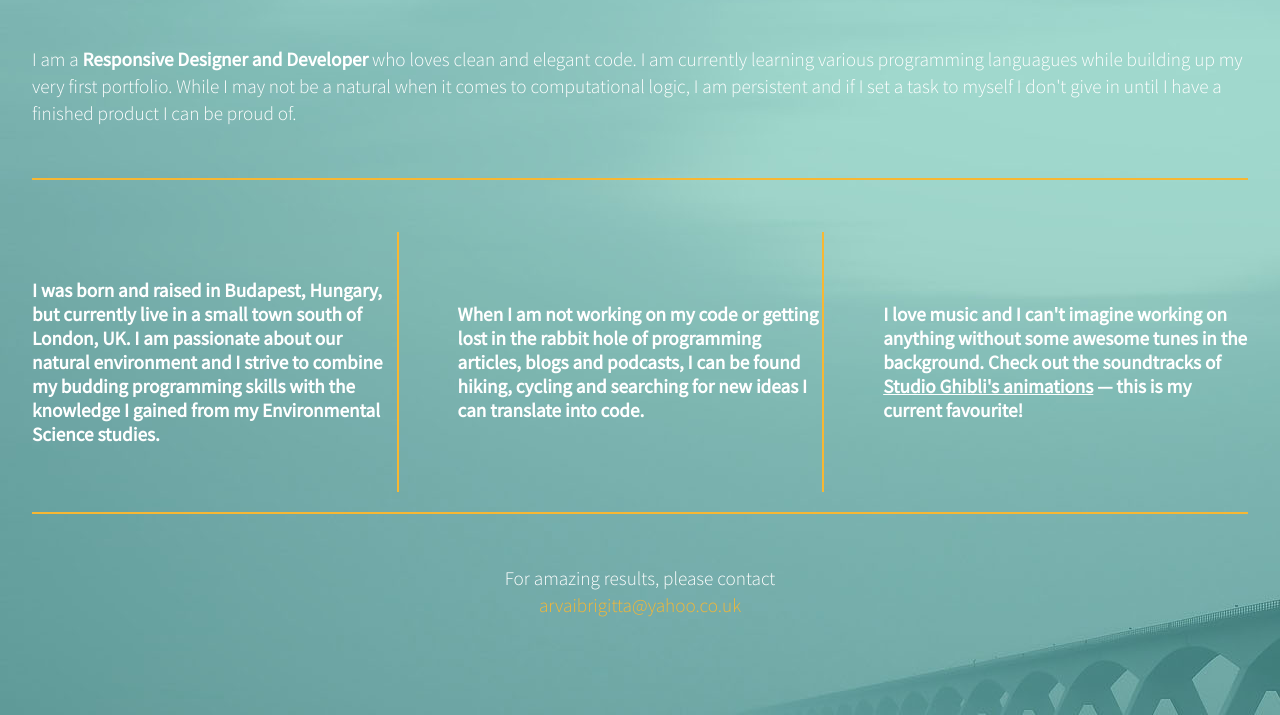
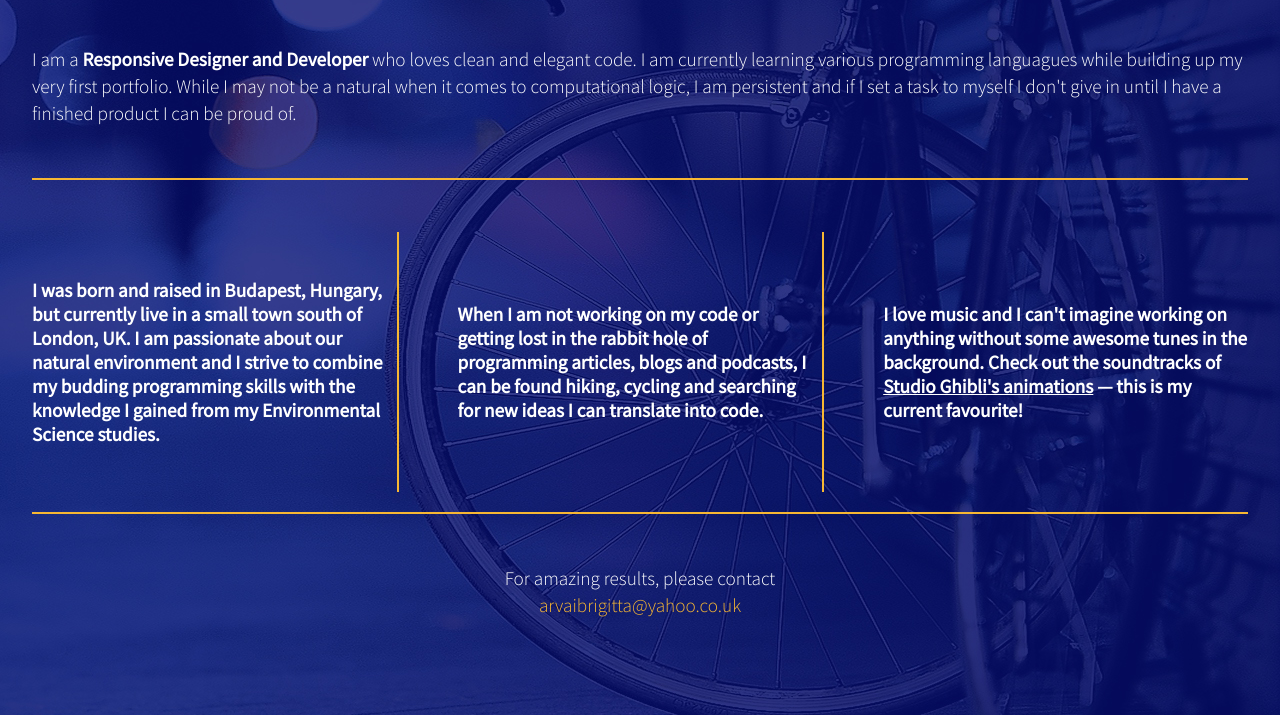
Before and after one commit to Brigitta1/flex-grid-practice, a plain HTML site: page index.html in a window 1280 px wide. Shown: the part 149-864 px from the top of the page. Drawn offline with nearby package versions, Linux system fonts and the light colour scheme.

Commit message:
QA testing and background image fixed for mobile version

```diff
--- a/css/main.css
+++ b/css/main.css
@@ -97,8 +97,8 @@ textarea {
 /* MOBILE FIRST STYLES ====================== */
 
 html {
-    background: url('../img/background.jpg') no-repeat;
-    background-size: auto;
+    background: url('../img/bike-bkg.jpg') no-repeat;
+    background-size: 1200px 1500px;
     height: 100%;
 }
 body {
@@ -274,9 +274,14 @@ footer p {
    Modify as content requires.
    ========================================================================== */
 
+
 @media all and (min-width: 600px) {
   .aside { flex: 1 auto; }
 
+    html {
+        background-position: 100%;
+        background-size: auto;
+    }
 
 .wrapper {
 
@@ -343,6 +348,10 @@ footer p {
     .wrapper p {
         font-size: 1.2em;
         padding-top: 0;
+    }
+
+    .div-1 p, .div-2 p, div-3 p {
+        margin-right: 5px;
     }
 
     footer p {
```
Also changed, not shown: img/bike-bkg.jpg (added).
